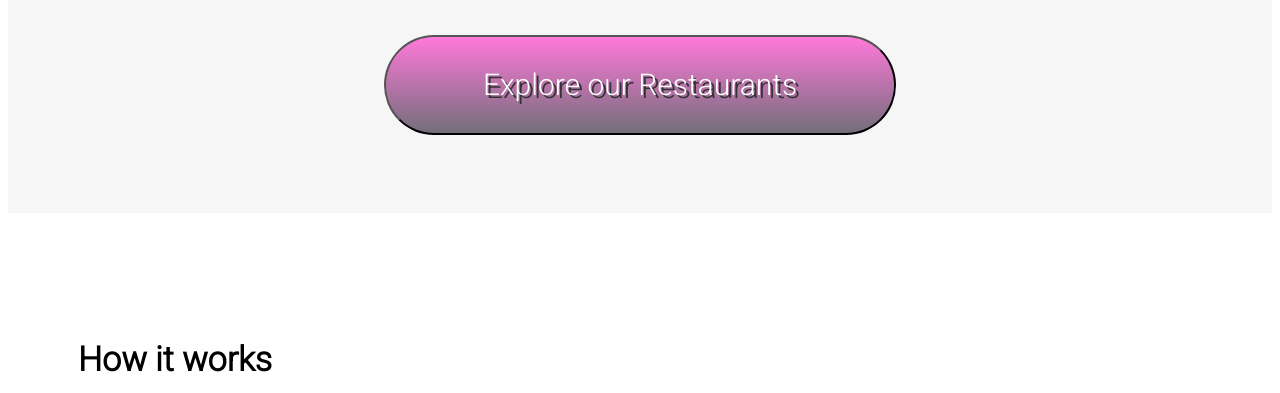
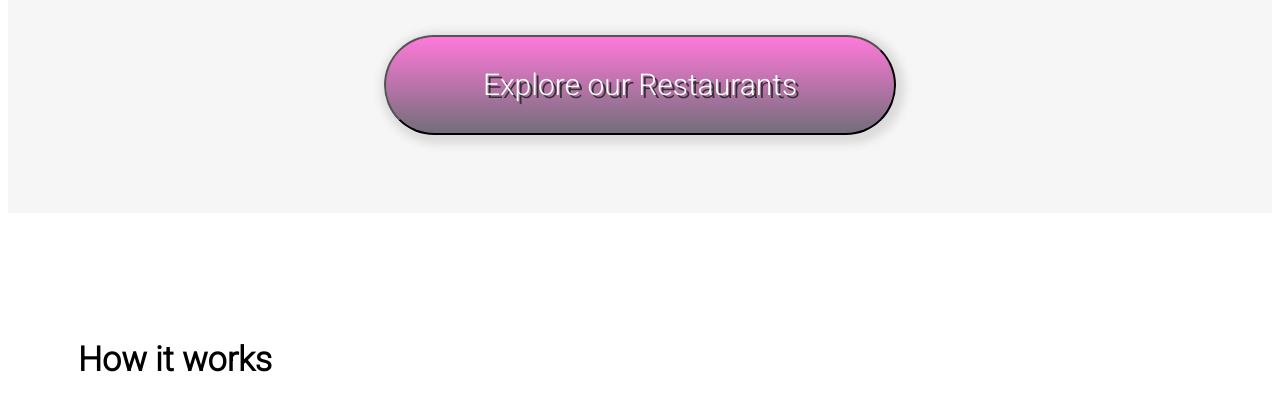
Before and after one commit to anakamuro/animation.hw, a website: page index.html in a window 1280 px wide. Shown: the part 407-800 px from the top of the page. Drawn offline with nearby package versions, Linux system fonts and the light colour scheme; a web font is replaced by a local one.

Commit message:
first commit

```diff
--- a/src/styles.css
+++ b/src/styles.css
@@ -240,9 +240,12 @@ html {
     border-radius: 40px;
     width: 50vw;
     height: 43px;
-    text-shadow: 0.1em 0.1em #333;
+    box-shadow: 1px 1px 3px 2px #DBDBDB;
     font-size: 0.7rem;
     margin-top: 10%;
+  }
+  .btn:hover{
+   filter: brightness(120%);
   }
   .dis {
     font-size: 0.9rem;
@@ -1937,6 +1940,9 @@ html {
     top: -51px;
     left: -49px;
   }
+  .btn{
+    box-shadow: 1.5px 1.5px 4.5px 3px #dbdbdb;
+  }
   .paris {
     font-size: 1.4rem;
   }
@@ -2510,6 +2516,9 @@ html {
   * {
     font-size: 20px;
   }
+  .btn {
+    box-shadow: 2px 2px 6px 4px #dbdbdb;
+  }
   .box {
     background-color: #f6f6f6;
     padding-top: 2rem;
@@ -2993,6 +3002,9 @@ html {
     position: relative;
     top: -98px;
   }
+  .btn {
+    box-shadow: 3px 3px 9px 6px #dbdbdb;
+  }
   .image10 {
     font-size: 2.4rem;
   }
@@ -3436,6 +3448,9 @@ html {
 }
 
 @media screen and (min-width: 1366px) {
+  .btn {
+    box-shadow: 4px 4px 12px 8px #dbdbdb;
+  }
   .container2 .basti {
     border-top-left-radius: 120px;
     border-top-right-radius: 120px;
```
